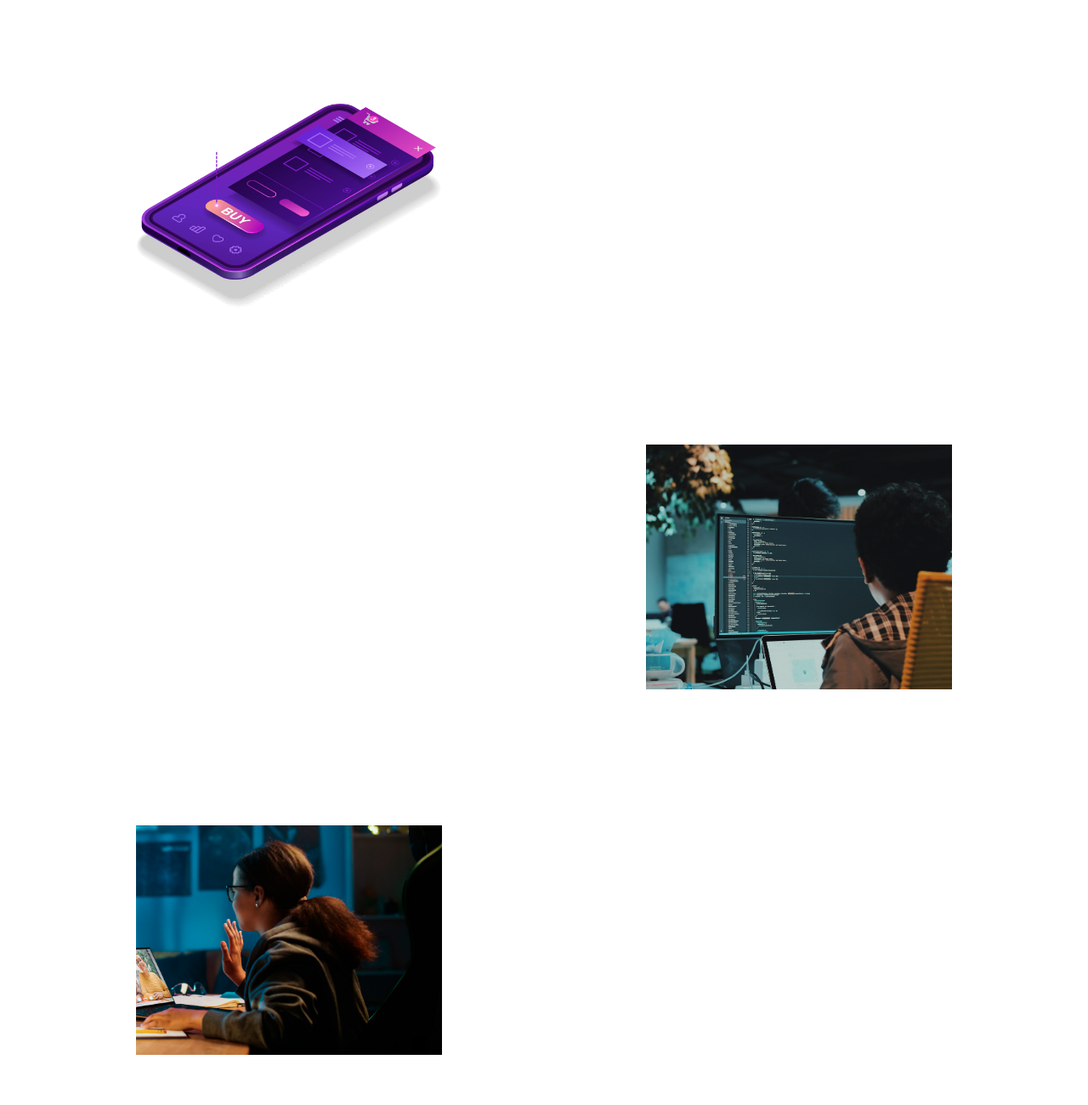
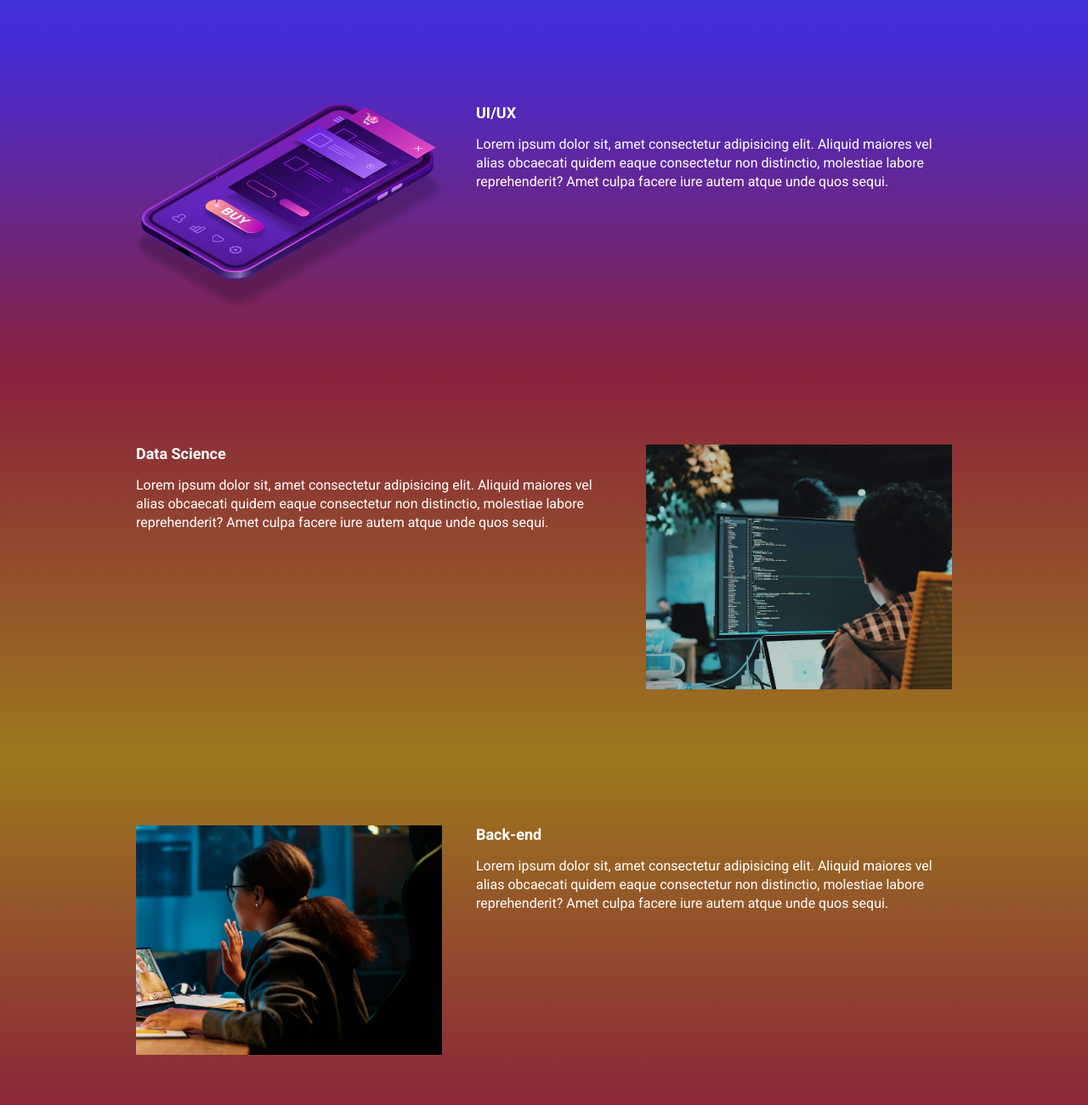
Before and after one commit to tarcio02/evento, a website built with Parcel: page src/index.html in a window 1280 px wide. Shown: the part 884-2184 px from the top of the page at 85% size. Built offline with nearby package versions, Linux system fonts and the light colour scheme.

Commit message:
resolvendo problemas

```diff
--- a/src/styles/_event.scss
+++ b/src/styles/_event.scss
@@ -3,22 +3,20 @@
 .event {
     padding: 80px 0;
 
-
-    &--cachoeira {
-        background-image: linear-gradient(variables.$blue1, variables.$blue2 );
+    &--frontend {
+        background-image: linear-gradient(variables.$blue1, variables.$blue2);
     }
 
-    &--montanhismo {
-        background-image: linear-gradient(variables.$blue2, variables.$pink );
-
+    &--ui-ux {
+        background-image: linear-gradient(variables.$blue2, variables.$pink);
     }
 
-    &--cachoeira-baixo {
-        background-image: linear-gradient(variables.$pink, variables.$yellow );
+    &--data-science {
+        background-image: linear-gradient(variables.$pink, variables.$yellow);
     }
 
-    &--recanto {
-        background-image: linear-gradient(variables.$yellow, variables.$pink );
+    &--backend {
+        background-image: linear-gradient(variables.$yellow, variables.$pink);
     }
 
     &--image-left {
@@ -33,11 +31,10 @@
     }
 
     &__image {
-        max-width: 360px
+        max-width: 360px;
     }
 
-    &__details{
-
+    &__details {
         &__title {
             font-size: 18px;
             font-weight: bold;
--- a/src/styles/main.scss
+++ b/src/styles/main.scss
@@ -1,7 +1,7 @@
 @use 'hero';
 @use 'components/infos_bar';
 @use 'components/buttons';
-@use 'event';
+@use '_event';
 @use 'variables';
 
 * {
```
